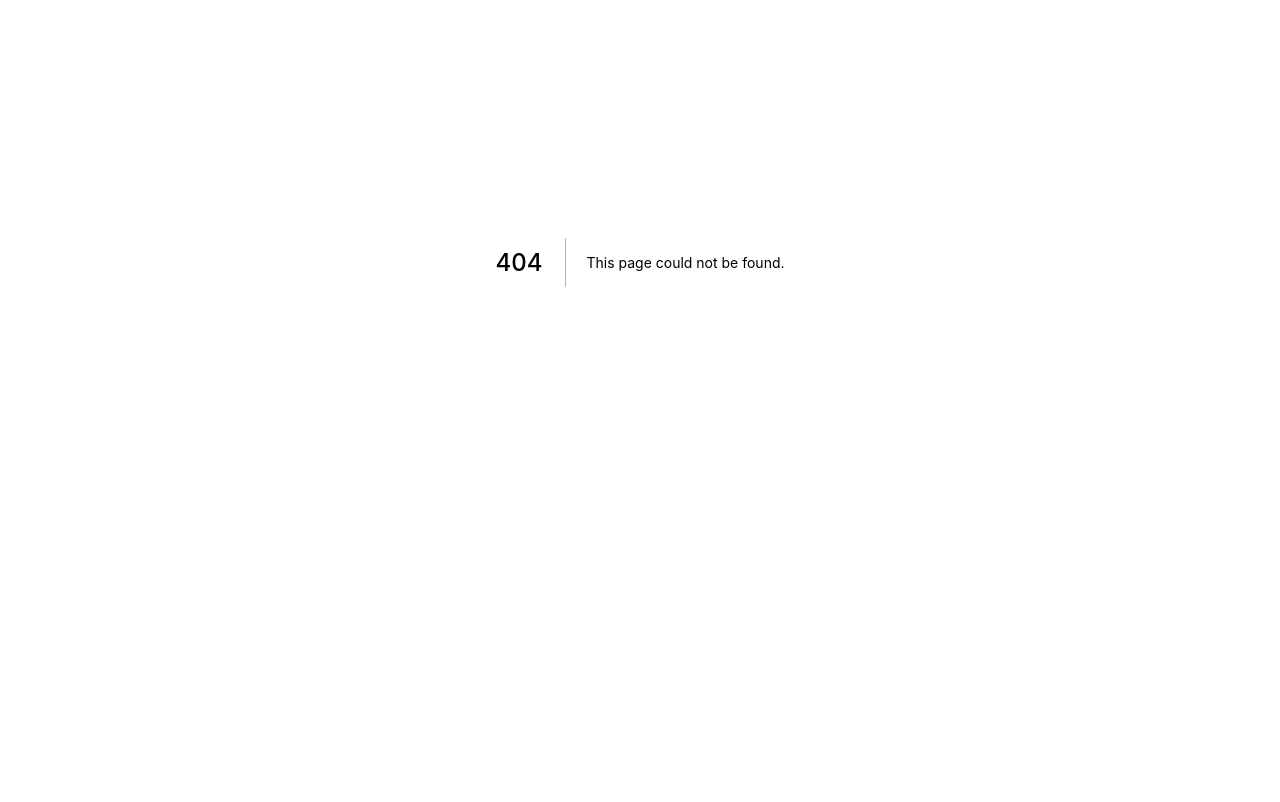
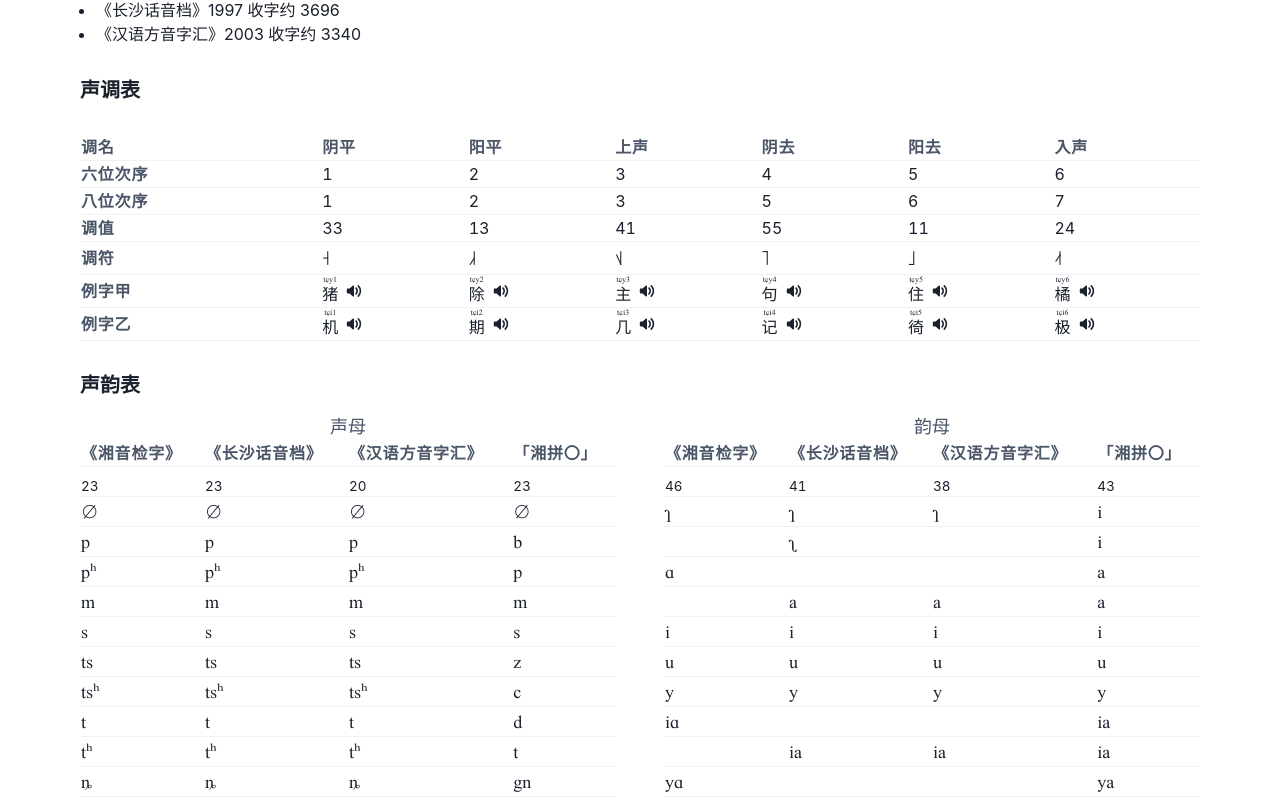
Before and after one commit to ambar/xiangyin, a Next.js app: page /guanyu in a window 1280 px wide. Before the commit this address had no page. Shown: the part 138-940 px from the top of the page. Before the commit the page ends 800 px from the top, so only its background shows below. Built offline with nearby package versions, Linux system fonts and the light colour scheme.

Commit message:
Add Guanyu page

```diff
--- a/biz/BasePage.tsx
+++ b/biz/BasePage.tsx
@@ -9,6 +9,7 @@ import ZhuyinMenu, {ZhuyinSettingsProvider} from './ZhuyinMenu'
 const tabIndexByPathname = {
   '/': 0,
   '/yinjie': 1,
+  '/guanyu': 2,
 }
 
 type TabKey = keyof typeof tabIndexByPathname
@@ -25,6 +26,9 @@ const BasePage: React.FC<{children: React.ReactNode}> = ({children}) => {
       </Link>
       <Link passHref href="/yinjie">
         <ui.Tab as="a">音节表</ui.Tab>
+      </Link>
+      <Link passHref href="/guanyu">
+        <ui.Tab as="a">关于</ui.Tab>
       </Link>
     </ui.TabList>
   )
--- /dev/null
+++ b/biz/Guanyu.tsx
@@ -0,0 +1,229 @@
+import * as ui from '@chakra-ui/react'
+import {useContext} from 'react'
+import * as t from '~/data/tones'
+import * as xpConfig from '~/data/湘拼'
+import * as xy from '~/data/长沙话音档'
+import {playAudio} from './play'
+import {VolumeIcon} from './shared'
+import {ZhuyinSettingsContext} from './ZhuyinMenu'
+
+const PlayButton = ({syllable}: {syllable: string}) => {
+  const handlePlay = () => {
+    playAudio(syllable)
+  }
+  return (
+    <ui.Button
+      display="inline-flex"
+      minWidth="auto"
+      height="1.5em"
+      p="0"
+      aria-label="播放"
+      variant="unstyled"
+      rightIcon={<VolumeIcon />}
+      onPointerEnter={handlePlay}
+      onClick={handlePlay}
+    />
+  )
+}
+
+const csTones: t.CSToneNo[] = [1, 2, 3, 4, 5, 6]
+const samples = [
+  ['例字甲', 'tɕ', 'y', '猪除主句住橘'],
+  ['例字乙', 'tɕ', 'i', '机期几记徛极'],
+]
+// 缺失或不太准
+// ['例字丙', 'ʂ', 'ʅ', '詩鰣使式柿濕'],
+// ['衣姨以意易一', '都头堵度豆读', '淤魚雨玉芋入']
+const SendiauTable = () => {
+  const {pinyinType} = useContext(ZhuyinSettingsContext)
+  return (
+    <ui.Box>
+      <ui.Table size="xs">
+        <ui.Tbody>
+          <ui.Tr>
+            <ui.Th>调名</ui.Th>
+            {csTones.map((x) => (
+              <ui.Th key={x}>{t.csToneNo2toneName[x]}</ui.Th>
+            ))}
+          </ui.Tr>
+          <ui.Tr>
+            <ui.Th>六位次序</ui.Th>
+            {csTones.map((x) => (
+              <ui.Td key={x}>{x}</ui.Td>
+            ))}
+          </ui.Tr>
+          <ui.Tr>
+            <ui.Th>八位次序</ui.Th>
+            {csTones.map((x) => (
+              <ui.Td key={x}>{t.csToneNo2octetToneNo[x]}</ui.Td>
+            ))}
+          </ui.Tr>
+          <ui.Tr>
+            <ui.Th>调值</ui.Th>
+            {csTones.map((x) => (
+              <ui.Td key={x}>{t.csToneNo2toneValue[x]}</ui.Td>
+            ))}
+          </ui.Tr>
+          <ui.Tr>
+            <ui.Th>调符</ui.Th>
+            {csTones.map((x) => (
+              <ui.Td key={x} fontFamily="ipa" fontSize="xl">
+                {t.getToneLetter(t.csToneNo2toneValue[x])}
+              </ui.Td>
+            ))}
+          </ui.Tr>
+          {samples.map(([head, sen, yn, texts]) => (
+            <ui.Tr key={head}>
+              <ui.Th>{head}</ui.Th>
+              {Array.from(texts).map((x, i) => (
+                <ui.Td key={x}>
+                  <ui.Flex alignItems="center">
+                    <ruby>
+                      {x}
+                      <rt>
+                        {pinyinType === 'XPA'
+                          ? xy.ipa2xpa(sen, yn).join('')
+                          : sen + yn}
+                        {i + 1}
+                      </rt>
+                    </ruby>
+                    <PlayButton syllable={sen + yn + (i + 1)} />
+                  </ui.Flex>
+                </ui.Td>
+              ))}
+            </ui.Tr>
+          ))}
+        </ui.Tbody>
+      </ui.Table>
+    </ui.Box>
+  )
+}
+
+const E = '∅'
+const getI = (i: string | null) => (i === '' ? E : i)
+const cells = [
+  '《湘音检字》',
+  '《长沙话音档》',
+  '《汉语方音字汇》',
+  '「湘拼〇」',
+]
+const countInitials = xpConfig.InitialConfig[0].map(
+  (_, i) =>
+    new Set(xpConfig.InitialConfig.map((x) => x[i]).filter((x) => x !== null))
+      .size
+)
+const countFinals = xpConfig.FinalsConfig[0].map(
+  (_, i) =>
+    new Set(xpConfig.FinalsConfig.map((x) => x[i]).filter((x) => x !== null))
+      .size
+)
+const SenynTable = () => {
+  const {colorMode} = ui.useColorMode()
+  const thBg = colorMode === 'dark' ? 'gray.800' : 'white'
+
+  return (
+    <ui.SimpleGrid
+      width="100%"
+      columns={2}
+      spacing={12}
+      sx={{
+        th: {
+          position: 'sticky',
+          top: 0,
+          bg: thBg,
+          writingMode: ['vertical-rl', 'vertical-rl', 'vertical-rl', 'unset'],
+          fontSize: 'md',
+          verticalAlign: 'bottom',
+        },
+      }}
+    >
+      <ui.Box>
+        <ui.Table variant="simple" size="xs" fontSize="large">
+          <ui.TableCaption fontSize="large" placement="top">
+            声母
+          </ui.TableCaption>
+          <ui.Thead>
+            <ui.Tr>
+              {cells.map((x, i) => (
+                <ui.Th key={i}>{x}</ui.Th>
+              ))}
+            </ui.Tr>
+            <ui.Tr>
+              {cells.map((x, i) => (
+                <ui.Td key={i}>
+                  <sub>{countInitials[i]}</sub>
+                </ui.Td>
+              ))}
+            </ui.Tr>
+          </ui.Thead>
+          <ui.Tbody fontFamily="ipa">
+            {xpConfig.InitialConfig.map(([a, b, c, y], i) => (
+              <ui.Tr key={i}>
+                <ui.Td>{getI(a)}</ui.Td>
+                <ui.Td>{getI(b)}</ui.Td>
+                <ui.Td>{getI(c)}</ui.Td>
+                <ui.Td>{getI(y)}</ui.Td>
+              </ui.Tr>
+            ))}
+          </ui.Tbody>
+        </ui.Table>
+      </ui.Box>
+      <ui.Box>
+        <ui.Table variant="simple" size="xs" fontSize="large">
+          <ui.TableCaption fontSize="large" placement="top">
+            韵母
+          </ui.TableCaption>
+          <ui.Thead>
+            <ui.Tr>
+              {cells.map((x, i) => (
+                <ui.Th key={i}>{x}</ui.Th>
+              ))}
+            </ui.Tr>
+            <ui.Tr>
+              {cells.map((x, i) => (
+                <ui.Td key={i}>
+                  <sub>{countFinals[i]}</sub>
+                </ui.Td>
+              ))}
+            </ui.Tr>
+          </ui.Thead>
+          <ui.Tbody fontFamily="ipa">
+            {xpConfig.FinalsConfig.map(([a, b, c, y], i) => (
+              <ui.Tr key={i}>
+                <ui.Td>{a}</ui.Td>
+                <ui.Td>{b}</ui.Td>
+                <ui.Td>{c}</ui.Td>
+                <ui.Td>{y}</ui.Td>
+              </ui.Tr>
+            ))}
+          </ui.Tbody>
+        </ui.Table>
+      </ui.Box>
+    </ui.SimpleGrid>
+  )
+}
+
+const Guanyu = () => {
+  return (
+    <ui.Box>
+      <ui.Heading fontSize="xl">收字情况</ui.Heading>
+      <ui.UnorderedList mt={4}>
+        <ui.ListItem>《湘音检字》1937 收字约 13543</ui.ListItem>
+        <ui.ListItem>《长沙话音档》1997 收字约 3696</ui.ListItem>
+        <ui.ListItem>《汉语方音字汇》2003 收字约 3340</ui.ListItem>
+      </ui.UnorderedList>
+
+      <ui.Heading my={8} fontSize="xl">
+        声调表
+      </ui.Heading>
+      <SendiauTable />
+
+      <ui.Heading mt={8} fontSize="xl">
+        声韵表
+      </ui.Heading>
+      <SenynTable />
+    </ui.Box>
+  )
+}
+
+export default Guanyu
--- a/biz/ZhuyinMenu.tsx
+++ b/biz/ZhuyinMenu.tsx
@@ -4,10 +4,10 @@ import React, {
   useContext,
   useEffect,
   useMemo,
-  useState,
+  useState
 } from 'react'
 import * as bsi from 'react-icons/bs'
-import {ToneType, ToneTypes} from '~/data/tones'
+import { ToneType, ToneTypes } from '~/data/tones'
 
 const PinyinTypes = ['IPA', 'XPA'] as const
 export type PinyinType = typeof PinyinTypes[number]
@@ -80,6 +80,12 @@ export const ZhuyinSettingsProvider: React.FC<{children: React.ReactNode}> = ({
   )
 }
 
+const senynOptions: Record<PinyinType, string> = {
+  IPA: 'IPA',
+  XPA: '湘拼〇',
+}
+const senynEntries = Object.entries(senynOptions)
+
 /**
  * 选择注音方式
  */
@@ -97,11 +103,21 @@ export default function ZhuyinMenu() {
       <ui.MenuButton
         as={ui.Button}
         variant="unstyled"
+        aria-label="注音方式"
         // Chakra 在加载页面后就 autofocus 到上面，行为不对
         _focus={{outline: 'none'}}
       >
-        <ui.Flex alignItems="center">
-          注音方式
+        <ui.Flex
+          alignItems="center"
+          sx={{
+            div: {
+              display: ['none', 'inline'],
+            },
+          }}
+        >
+          <ui.Box>注音（</ui.Box>
+          {senynOptions[pinyinType]}
+          <ui.Box>）</ui.Box>
           <ui.Icon ml={1} as={bsi.BsCaretDownFill} />
         </ui.Flex>
       </ui.MenuButton>
@@ -112,8 +128,11 @@ export default function ZhuyinMenu() {
           value={pinyinType}
           onChange={(v) => setPinyinType(v as string as PinyinType)}
         >
-          <ui.MenuItemOption value="IPA">IPA（原文）</ui.MenuItemOption>
-          <ui.MenuItemOption value="XPA">湘拼 A</ui.MenuItemOption>
+          {senynEntries.map(([v, k]) => (
+            <ui.MenuItemOption key={v} value={v}>
+              {k}
+            </ui.MenuItemOption>
+          ))}
         </ui.MenuOptionGroup>
         <ui.MenuOptionGroup
           title="声调"
--- a/biz/play.ts
+++ b/biz/play.ts
@@ -30,7 +30,7 @@ export const playAudio = (syllable: number | string) => {
   const no =
     typeof syllable === 'number'
       ? syllable
-      : configBySyllable[normSyllable(syllable)]?.长沙调序
+      : configBySyllable[normSyllable(syllable)]?.號
   if (no) {
     const src = `/audio/syllables/F${String(no).padStart(5, '0')}.mp3`
     if (audio) {
--- a/data/tones.ts
+++ b/data/tones.ts
@@ -100,6 +100,15 @@ export const csOctetToneNo2toneName: Record<CSOctetToneNo, ToneName> = {
   7: '入声',
 }
 
+export const csToneNo2toneName: Record<CSToneNo, ToneName> = {
+  1: '阴平',
+  2: '阳平',
+  3: '上声',
+  4: '阴去',
+  5: '阳去',
+  6: '入声',
+}
+
 /** 四声转长沙话序号 */
 export const csToneName2csToneNo: Partial<Record<ToneName, CSToneNo | ''>> = {
   轻声: '',
--- /dev/null
+++ b/pages/guanyu.tsx
@@ -0,0 +1,13 @@
+import type {NextPage} from 'next'
+import BasePage from '../biz/BasePage'
+import Guanyu from '../biz/Guanyu'
+
+const Home: NextPage = () => {
+  return (
+    <BasePage>
+      <Guanyu />
+    </BasePage>
+  )
+}
+
+export default Home
```
